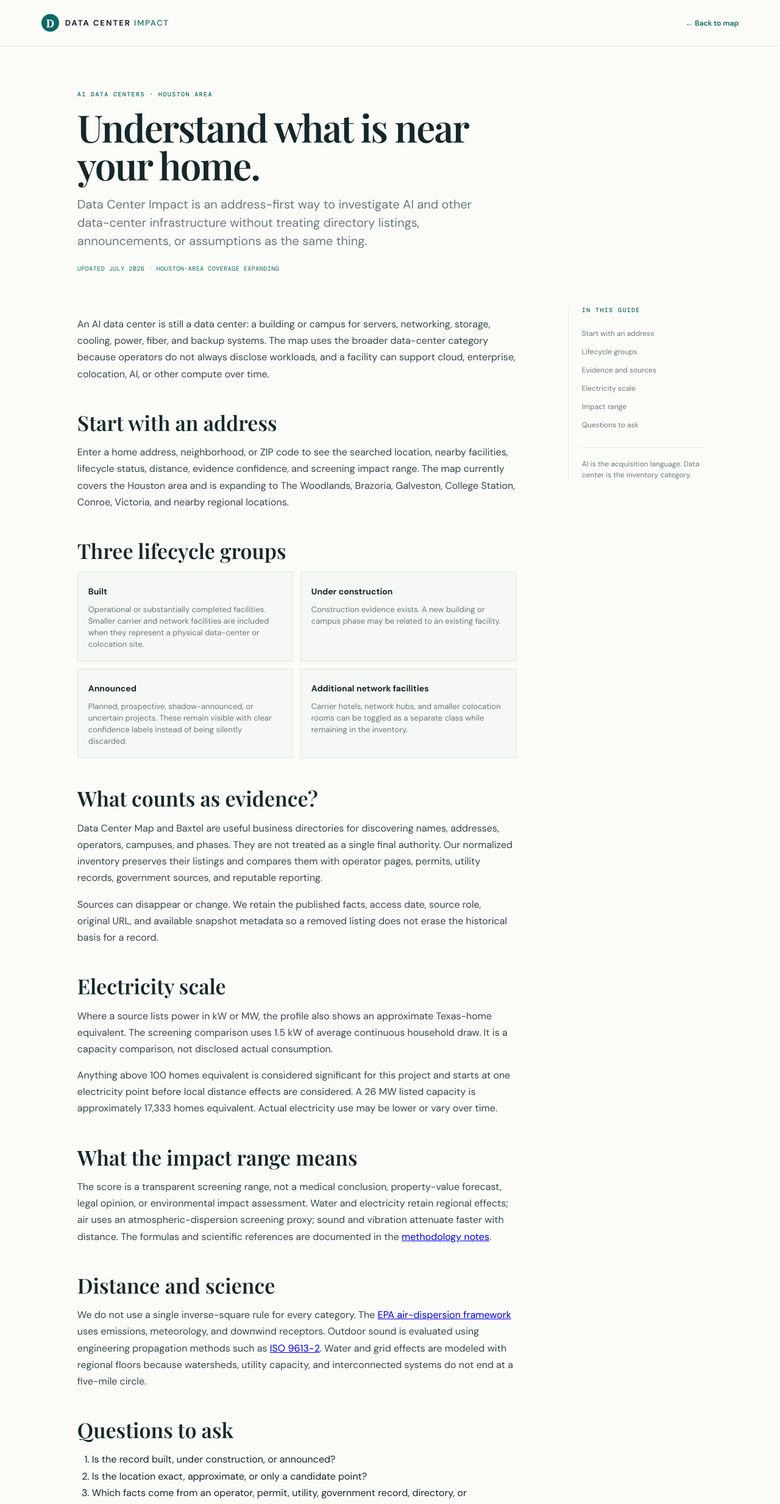
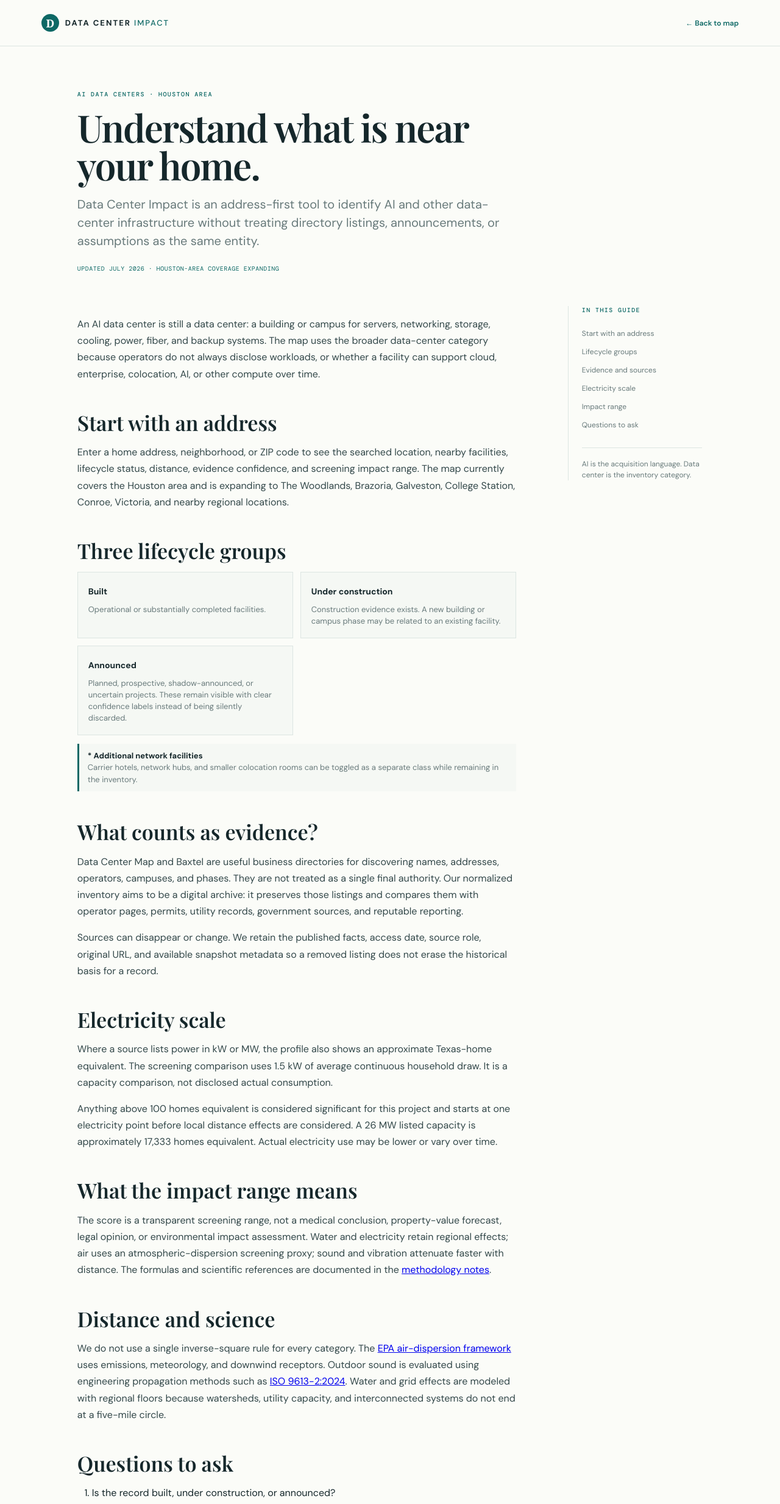
Before and after one commit to christophermowrey/datacenterimpact, a Next.js app: page /learn in a window 1280 px wide. Shown: the top 2467 px of the page at 61% size. Built offline with nearby package versions, Linux system fonts and the light colour scheme; a web font is replaced by a local one.

Commit message:
Clarify evidence and methodology language

```diff
--- a/app/about/page.tsx
+++ b/app/about/page.tsx
@@ -7,7 +7,7 @@ export default function AboutPage() {
       <div className="article-layout"><div className="article-body">
         <h2 id="coverage">Coverage</h2><p>Current coverage includes Houston and nearby regional locations, with expansion to The Woodlands, Brazoria, Galveston, College Station, Conroe, Victoria, and surrounding communities. The map is expanding and is not yet a complete inventory.</p>
         <h2 id="statuses">Lifecycle labels</h2><div className="article-cards"><div><strong>Built</strong><p>Operational or substantially completed facilities.</p></div><div><strong>Under construction</strong><p>Construction evidence exists for a facility or phase.</p></div><div><strong>Announced</strong><p>Planned, prospective, shadow-announced, or uncertain projects kept visible for research.</p></div><div><strong>Network facilities</strong><p>Smaller carrier rooms, network hubs, and colocation sites remain included and are shown by default in staging.</p></div></div>
-        <h2 id="sources">Sources</h2><p>Our normalized inventory is the source of truth. Data Center Map, Baxtel, operator pages, government records, permits, utilities, and reputable reporting are attached as source records. Directory listings are valuable discovery sources, but their counts and facility boundaries differ.</p><p>When a source changes or disappears, we preserve the source URL, access date, captured facts, source role, and available snapshot metadata. A changed source does not silently erase the historical record.</p>
+         <h2 id="sources">Sources</h2><p>Our normalized inventory aims to be a digital archive. Data Center Map, Baxtel, operator pages, government records, permits, utilities, and reputable reporting are attached as source records. Directory listings are valuable discovery sources, but their counts and facility boundaries differ.</p><p>When a source changes or disappears, we preserve the source URL, access date, captured facts, source role, and available snapshot metadata. A changed source does not silently erase the historical record.</p>
          <h2 id="impact">Impact ranges</h2><p><strong>Beta:</strong> The Neighborhood Impact score is still being calibrated and should be treated as a screening aid, not a final assessment. Each detail page displays an estimated range from <strong>0 to 100</strong>. The range is not a medical conclusion, property-value forecast, legal opinion, or environmental impact assessment.</p><p>Formula: <code>score = regional baseline + sum(category weight × normalized lower/upper input × distance factor)</code>, capped at 100. Current weights are Water 25%, Electricity/grid 20%, Air/generation 20%, Sound 15%, Vibration 10%, Land/wildlife 5%, and Facility scale/site context 5%. Zoning/process and traffic remain contextual evidence but are not scored as direct physical impact categories. Health is not scored independently because the project does not have exposure or epidemiological data.</p><p>Interpretation bands are Minimal (0–19), Low (20–39), Moderate (40–59), High (60–79), and Very high (80–100). A range crossing bands is described using both labels.</p>
          <h2 id="science">Distance and scientific methods</h2><p>Distance changes each category differently. Water and electricity retain regional floors; air uses a screening proxy informed by the <a href="https://www.epa.gov/scram/air-quality-dispersion-modeling" target="_blank" rel="noreferrer">EPA air-dispersion modeling framework</a>; sound and vibration attenuate more quickly using engineering propagation concepts. See the full <a href="/learn#science">distance and science guide</a> for formulas and references.</p>
         <h2 id="preliminary">Preliminary candidates</h2><p>Staging may show research candidates with approximate locations and directory-based evidence. These records can contribute to preliminary Community Impact ranges so the staging map reflects the broader research inventory, but the location, lifecycle, operator, and technical facts may still change. Candidate records are not presented as equally verified facilities and remain disabled in the production publication layer until reviewed.</p>
--- a/app/learn/page.tsx
+++ b/app/learn/page.tsx
@@ -10,15 +10,15 @@ const sources = [
 export default function LearnPage() {
   return <main className="learn-page">
     <header className="topbar"><Link href="/" className="brand"><span className="brand-mark">D</span><span>DATA CENTER <i>IMPACT</i></span></Link><Link href="/" className="back">← Back to map</Link></header>
-    <article className="article"><p className="eyebrow">AI DATA CENTERS · HOUSTON AREA</p><h1>Understand what is near your home.</h1><p className="article-dek">Data Center Impact is an address-first way to investigate AI and other data-center infrastructure without treating directory listings, announcements, or assumptions as the same thing.</p><div className="article-meta">Updated July 2026 · Houston-area coverage expanding</div>
+    <article className="article"><p className="eyebrow">AI DATA CENTERS · HOUSTON AREA</p><h1>Understand what is near your home.</h1><p className="article-dek">Data Center Impact is an address-first tool to identify AI and other data-center infrastructure without treating directory listings, announcements, or assumptions as the same entity.</p><div className="article-meta">Updated July 2026 · Houston-area coverage expanding</div>
       <div className="article-layout"><div className="article-body">
-        <p>An AI data center is still a data center: a building or campus for servers, networking, storage, cooling, power, fiber, and backup systems. The map uses the broader data-center category because operators do not always disclose workloads, and a facility can support cloud, enterprise, colocation, AI, or other compute over time.</p>
+         <p>An AI data center is still a data center: a building or campus for servers, networking, storage, cooling, power, fiber, and backup systems. The map uses the broader data-center category because operators do not always disclose workloads, or whether a facility can support cloud, enterprise, colocation, AI, or other compute over time.</p>
         <h2 id="check">Start with an address</h2><p>Enter a home address, neighborhood, or ZIP code to see the searched location, nearby facilities, lifecycle status, distance, evidence confidence, and screening impact range. The map currently covers the Houston area and is expanding to The Woodlands, Brazoria, Galveston, College Station, Conroe, Victoria, and nearby regional locations.</p>
-        <h2 id="statuses">Three lifecycle groups</h2><div className="article-cards"><div><strong>Built</strong><p>Operational or substantially completed facilities. Smaller carrier and network facilities are included when they represent a physical data-center or colocation site.</p></div><div><strong>Under construction</strong><p>Construction evidence exists. A new building or campus phase may be related to an existing facility.</p></div><div><strong>Announced</strong><p>Planned, prospective, shadow-announced, or uncertain projects. These remain visible with clear confidence labels instead of being silently discarded.</p></div><div><strong>Additional network facilities</strong><p>Carrier hotels, network hubs, and smaller colocation rooms can be toggled as a separate class while remaining in the inventory.</p></div></div>
-        <h2 id="sources">What counts as evidence?</h2><p>Data Center Map and Baxtel are useful business directories for discovering names, addresses, operators, campuses, and phases. They are not treated as a single final authority. Our normalized inventory preserves their listings and compares them with operator pages, permits, utility records, government sources, and reputable reporting.</p><p>Sources can disappear or change. We retain the published facts, access date, source role, original URL, and available snapshot metadata so a removed listing does not erase the historical basis for a record.</p>
+         <h2 id="statuses">Three lifecycle groups</h2><div className="article-cards"><div><strong>Built</strong><p>Operational or substantially completed facilities.</p></div><div><strong>Under construction</strong><p>Construction evidence exists. A new building or campus phase may be related to an existing facility.</p></div><div><strong>Announced</strong><p>Planned, prospective, shadow-announced, or uncertain projects. These remain visible with clear confidence labels instead of being silently discarded.</p></div></div><p className="article-additional"><strong>* Additional network facilities</strong><br />Carrier hotels, network hubs, and smaller colocation rooms can be toggled as a separate class while remaining in the inventory.</p>
+         <h2 id="sources">What counts as evidence?</h2><p>Data Center Map and Baxtel are useful business directories for discovering names, addresses, operators, campuses, and phases. They are not treated as a single final authority. Our normalized inventory aims to be a digital archive: it preserves those listings and compares them with operator pages, permits, utility records, government sources, and reputable reporting.</p><p>Sources can disappear or change. We retain the published facts, access date, source role, original URL, and available snapshot metadata so a removed listing does not erase the historical basis for a record.</p>
         <h2 id="power">Electricity scale</h2><p>Where a source lists power in kW or MW, the profile also shows an approximate Texas-home equivalent. The screening comparison uses 1.5 kW of average continuous household draw. It is a capacity comparison, not disclosed actual consumption.</p><p>Anything above 100 homes equivalent is considered significant for this project and starts at one electricity point before local distance effects are considered. A 26 MW listed capacity is approximately 17,333 homes equivalent. Actual electricity use may be lower or vary over time.</p>
          <h2 id="impact">What the impact range means</h2><p>The score is a transparent screening range, not a medical conclusion, property-value forecast, legal opinion, or environmental impact assessment. Water and electricity retain regional effects; air uses an atmospheric-dispersion screening proxy; sound and vibration attenuate faster with distance. The formulas and scientific references are documented in the <a href="/about#science">methodology notes</a>.</p>
-         <h2 id="science">Distance and science</h2><p>We do not use a single inverse-square rule for every category. The <a href="https://www.epa.gov/scram/air-quality-dispersion-modeling" target="_blank" rel="noreferrer">EPA air-dispersion framework</a> uses emissions, meteorology, and downwind receptors. Outdoor sound is evaluated using engineering propagation methods such as <a href="https://www.iso.org/standard/20649.html" target="_blank" rel="noreferrer">ISO 9613-2</a>. Water and grid effects are modeled with regional floors because watersheds, utility capacity, and interconnected systems do not end at a five-mile circle.</p>
+          <h2 id="science">Distance and science</h2><p>We do not use a single inverse-square rule for every category. The <a href="https://www.epa.gov/scram/air-quality-dispersion-modeling" target="_blank" rel="noreferrer">EPA air-dispersion framework</a> uses emissions, meteorology, and downwind receptors. Outdoor sound is evaluated using engineering propagation methods such as <a href="https://www.iso.org/obp/ui#iso:std:iso:9613:-2:ed-2:v1:en" target="_blank" rel="noreferrer">ISO 9613-2:2024</a>. Water and grid effects are modeled with regional floors because watersheds, utility capacity, and interconnected systems do not end at a five-mile circle.</p>
         <h2 id="questions">Questions to ask</h2><ol><li>Is the record built, under construction, or announced?</li><li>Is the location exact, approximate, or only a candidate point?</li><li>Which facts come from an operator, permit, utility, government record, directory, or reporting?</li><li>Is the listing a campus, building, phase, carrier room, or duplicate provider record?</li><li>What power, cooling, water, generation, noise, traffic, and land-use facts remain unknown?</li></ol>
         <div className="article-callout"><strong>Start with evidence.</strong><p>Use the map for orientation, open the facility profile and source links, and perform independent legal, environmental, appraisal, and inspection due diligence.</p></div>
         <h2>Further reading</h2><ul className="article-sources">{sources.map(([label, url]) => <li key={url}><a href={url} target="_blank" rel="noreferrer">{label} ↗</a></li>)}</ul>
```
Also changed, not shown: app/globals.css, 1 other file (tests, documents, lock files or other folders).
